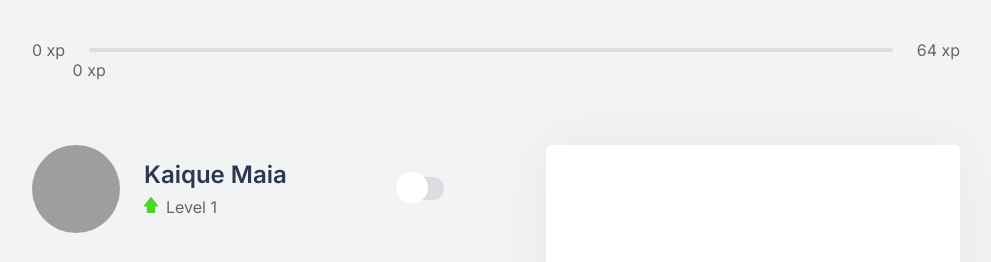
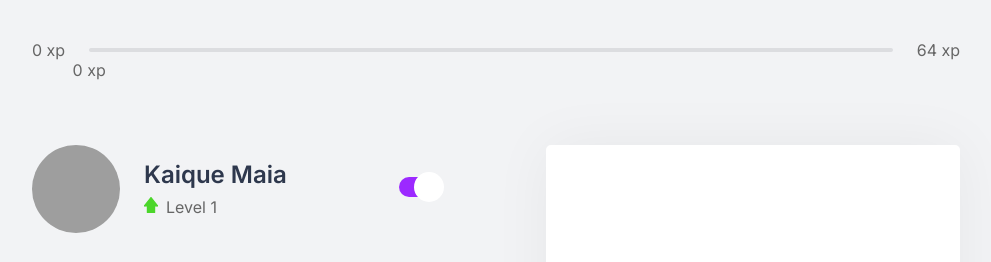
Before and after one commit to kaiquefeng/moveit, a Next.js app: page / in a window 1280 px wide. Shown: the top 262 px of the page, without its empty margins (144-1135 px from the left). Built offline with nearby package versions, Linux system fonts and the light colour scheme; grey boxes are pictures that could not be loaded.

Commit message:
feat: add information in cookies

```diff
--- a/package.json
+++ b/package.json
@@ -8,12 +8,15 @@
     "start": "next start"
   },
   "dependencies": {
+    "js-cookie": "^2.2.1",
     "next": "10.0.7",
     "react": "17.0.1",
     "react-dom": "17.0.1",
+    "react-switch": "^6.0.0",
     "sass": "^1.32.8"
   },
   "devDependencies": {
+    "@types/js-cookie": "^2.2.6",
     "@types/node": "^14.14.31",
     "@types/react": "^17.0.2",
     "@types/react-dom": "^17.0.1",
--- a/src/components/Profile.tsx
+++ b/src/components/Profile.tsx
@@ -1,8 +1,22 @@
-import { useContext } from 'react'
+import { useContext, useState } from 'react'
 import { ChallengeContext } from '../context/ChallengeContext'
 import styles from '../styles/components/Profile.module.scss'
+
+import Switch from 'react-switch'
+
+interface Profile {
+  style: () => void;
+}
+
 export function Profile() {
   const {level} = useContext(ChallengeContext)
+
+  const [switchButton, setSwitchButton] = useState(true)
+
+  function hasSwitchButton() {
+    setSwitchButton(true)
+    const span = document.querySelector('#switch span')
+  }
 
   return (
     <div className={styles.profileContainer}>
@@ -17,9 +31,21 @@ export function Profile() {
 
       <div className={styles.switch}>
         <span>
-          <input type="checkbox"/>
-          <label htmlFor="check"></label>
+        <Switch
+          onChange={() => {}}
+          checked={true}
+          checkedIcon={false}
+          uncheckedIcon={false}
+          height={20}
+          width={40}
+          handleDiameter={30}
+          offColor="#666666"
+          onColor="#9C29FF"
+        />
         </span>
+        {/* <span id={switchButton ? 'checked' : ''}>
+        <label htmlFor="check" onClick={hasSwitchButton}/>
+        </span> */}
       </div>
     </div>
   )
--- a/src/context/ChallengeContext.tsx
+++ b/src/context/ChallengeContext.tsx
@@ -1,4 +1,5 @@
 import { createContext, ReactNode, useEffect, useState } from 'react'
+import Cookies from 'js-cookie'
 import challenges from '../../challenges.json'
 
 interface Challenge {
@@ -21,14 +22,17 @@ interface ChallengeContextData {
 
 interface ChallengeProviderProps {
   children: ReactNode;
+  level: number;
+  currentExperience: number;
+  challengesCompleted: number;
 }
 
 export const ChallengeContext = createContext({} as ChallengeContextData)
 
-export function ChallengesProvider({ children }: ChallengeProviderProps) {
-  const [level, setLevel] = useState(1)
-  const [currentExperience, setcurrentExperience] = useState(0)
-  const [challengesCompleted, setchallengesCompleted] = useState(0)
+export function ChallengesProvider({ children, ...rest }: ChallengeProviderProps) {
+  const [level, setLevel] = useState(rest.level ?? 1)
+  const [currentExperience, setcurrentExperience] = useState(rest.currentExperience ?? 0)
+  const [challengesCompleted, setchallengesCompleted] = useState(rest.challengesCompleted ?? 0)
 
   const [activeChallenge, setActiveChallenge] = useState(null)
 
@@ -37,6 +41,12 @@ export function ChallengesProvider({ children }: ChallengeProviderProps) {
   useEffect(() => {
     Notification.requestPermission()
   }, [])
+
+  useEffect(() => {
+    Cookies.set('level', String(level))
+    Cookies.set('currentExperience', String(currentExperience))
+    Cookies.set('challengesCompleted', String(challengesCompleted))
+  }, [level, currentExperience, challengesCompleted])
 
   function levelUp() {
     setLevel(level + 1)
--- a/src/pages/_app.tsx
+++ b/src/pages/_app.tsx
@@ -1,12 +1,8 @@
 import '../styles/global.scss'
-
-import { ChallengesProvider } from '../context/ChallengeContext'
 
 function MyApp({ Component, pageProps }) {
   return (
-    <ChallengesProvider>
-        <Component {...pageProps} />
-    </ChallengesProvider>
+    <Component {...pageProps} />
   )
 }
 
--- a/src/pages/index.tsx
+++ b/src/pages/index.tsx
@@ -1,4 +1,5 @@
 import Head from 'next/head'
+import { GetServerSideProps } from 'next'
 
 import { CompletedChallenges } from "../components/CompletedChallenges";
 import { CountDown } from "../components/CountDown";
@@ -8,9 +9,16 @@ import { ChallengeBox } from "../components/ChallengeBox";
 
 import styles from '../styles/pages/Home.module.scss'
 import { CountDownProvider } from '../context/CountDownContext';
+import { ChallengesProvider } from '../context/ChallengeContext';
 
-export default function Home() {
+export default function Home(props) {
+  console.log(props)
   return (
+    <ChallengesProvider
+      level={props.level}
+      currentExperience={props.currentExperience}
+      challengesCompleted={props.challengesCompleted}
+    >
       <div className={styles.container}>
         <ExperienceBar />
         <Head>
@@ -30,5 +38,19 @@ export default function Home() {
           </section>
         </CountDownProvider>
     </div>
+   </ChallengesProvider>
   )
 }
+
+export const getServerSideProps: GetServerSideProps = async (ctx) => {
+
+  const { level, currentExperience, challengesCompleted } = ctx.req.cookies
+
+  return {
+    props: {
+      level: Number(level),
+      currentExperience: Number(currentExperience),
+      challengesCompleted: Number(challengesCompleted)
+    }
+  }
+}
--- a/src/styles/components/Profile.module.scss
+++ b/src/styles/components/Profile.module.scss
@@ -9,7 +9,7 @@
     border-radius: 50%;
   }
 
-  div {
+  & > div {
     margin-left: 1.5rem;
 
     strong {
@@ -31,45 +31,43 @@
     position: absolute;
     right: 2px;
 
-    span {
-      position: relative;
-      display: inline-block;
+    // span {
+    //   position: relative;
+    //   display: inline-block;
 
-      height: 1.45em;
-      width: 2.975em;
-      border-radius: 1.75em;
+    //   height: 1.45em;
+    //   width: 2.975em;
+    //   border-radius: 1.75em;
 
-      background: var(--gray-line);
+    //   background: var(--gray-line);
 
-      vertical-align: middle;
+    //   vertical-align: middle;
 
-      input {
-        display: none;
-      }
-      label {
-        width: 100%;
-        height: 100%;
-        border-radius: 1.75em;
-        position: relative;
+    //   input {
+    //     display: none;
+    //   }
+    //   label {
+    //     background: var(--white);
 
-        &:before {
-          background: var(--white);
+    //     position: absolute;
+    //     content: '';
+    //     top: 0;
+    //     left: 0;
+    //     cursor: pointer;
 
-          position: absolute;
-          content: '';
-          top: 0;
-          left: 0;
+    //     height: 1.95rem;
+    //     width: 1.95rem;
 
-          height: 1.95rem;
-          width: 1.95rem;
+    //     border-radius: inherit;
+    //     -webkit-transition: all 0.2s;
+    //     transition: all 0.2s;
 
-          border-radius: inherit;
-          -webkit-transition: all 0.2s;
-          transition: all 0.2s;
+    //     transform: translatey(-15%);
 
-          transform: translatey(-15%);
-        }
-      }
+    //   }
+    // }
+    #checked {
+      background: var(--purple);
     }
   }
 }
```
Also changed, not shown: 1 other file (tests, documents, lock files or other folders). Lines whose indentation alone changed are shown as unchanged.
